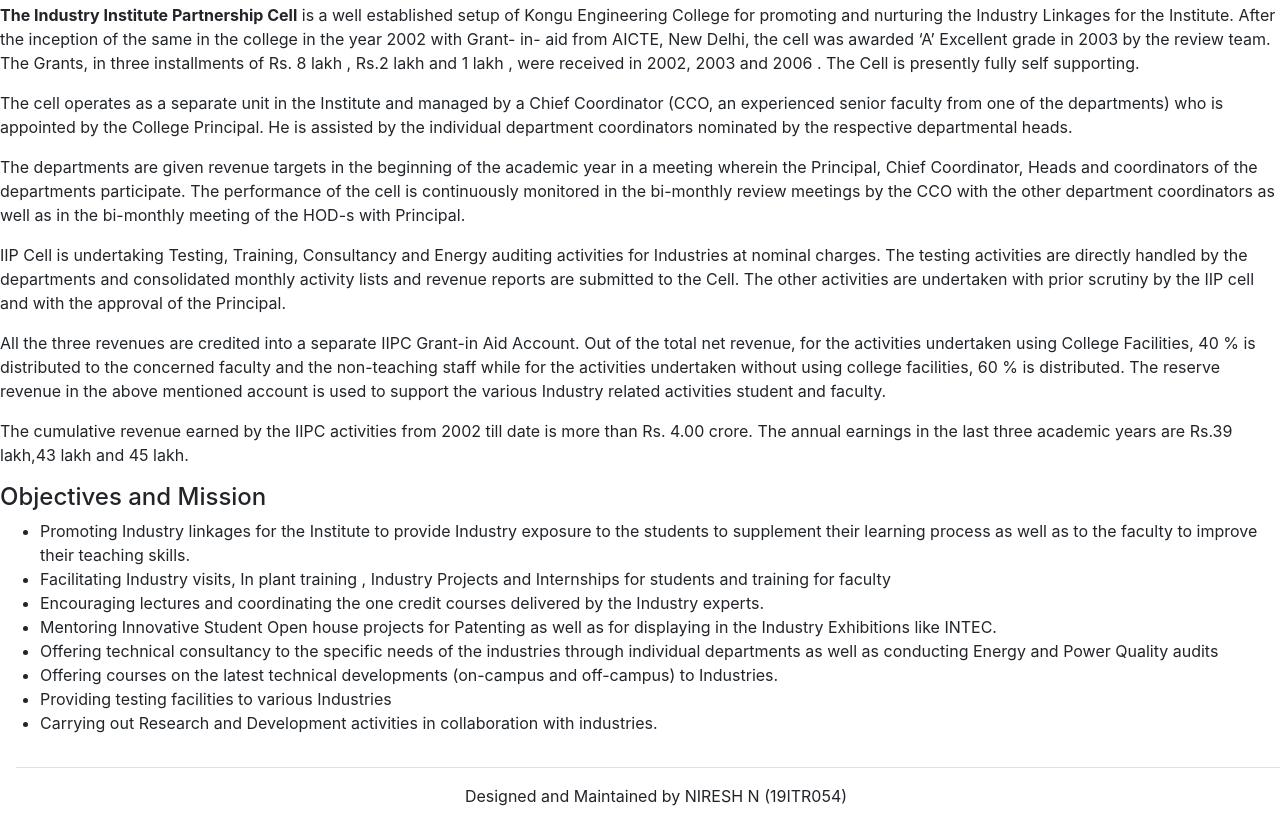
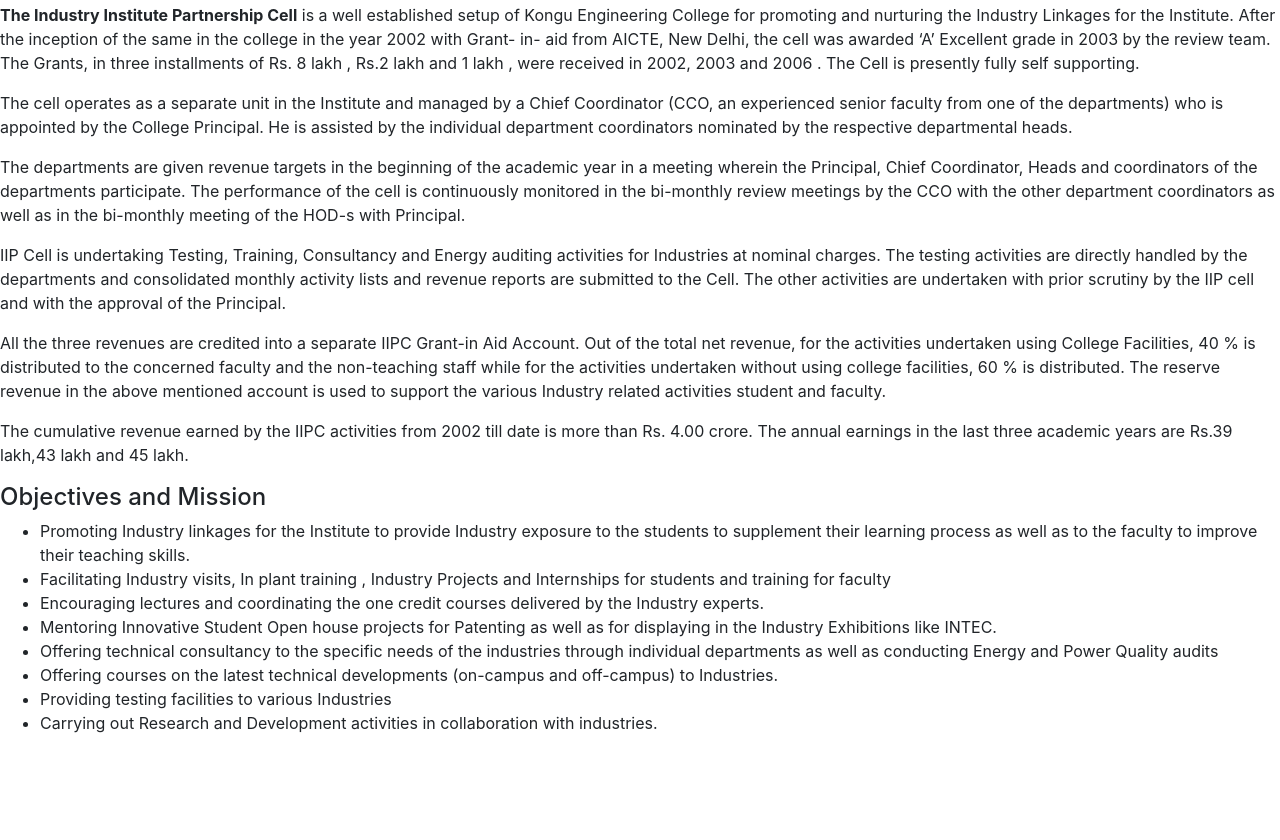
Before and after one commit to niresh2001/btstrp_7_clg_site, a plain HTML site: page iipc.html in a window 1280 px wide. Shown: the part 522-1362 px from the top of the page. After the commit the page ends 1273 px from the top, so only its background shows below. Drawn offline with nearby package versions, Linux system fonts and the light colour scheme.

Commit message:
footerdeleted

```diff
--- a/iipc.html
+++ b/iipc.html
@@ -253,12 +253,7 @@
 
 
 
-           <footer>
 
-            <div class="container-fluid "><div class="row "><div class="col-md-12 border-top text-center p-3 m-3">Designed and Maintained by NIRESH N (19ITR054)</div>
-
-            </div></div>
-          </footer>
 
 
                <!--nav js-->
```
